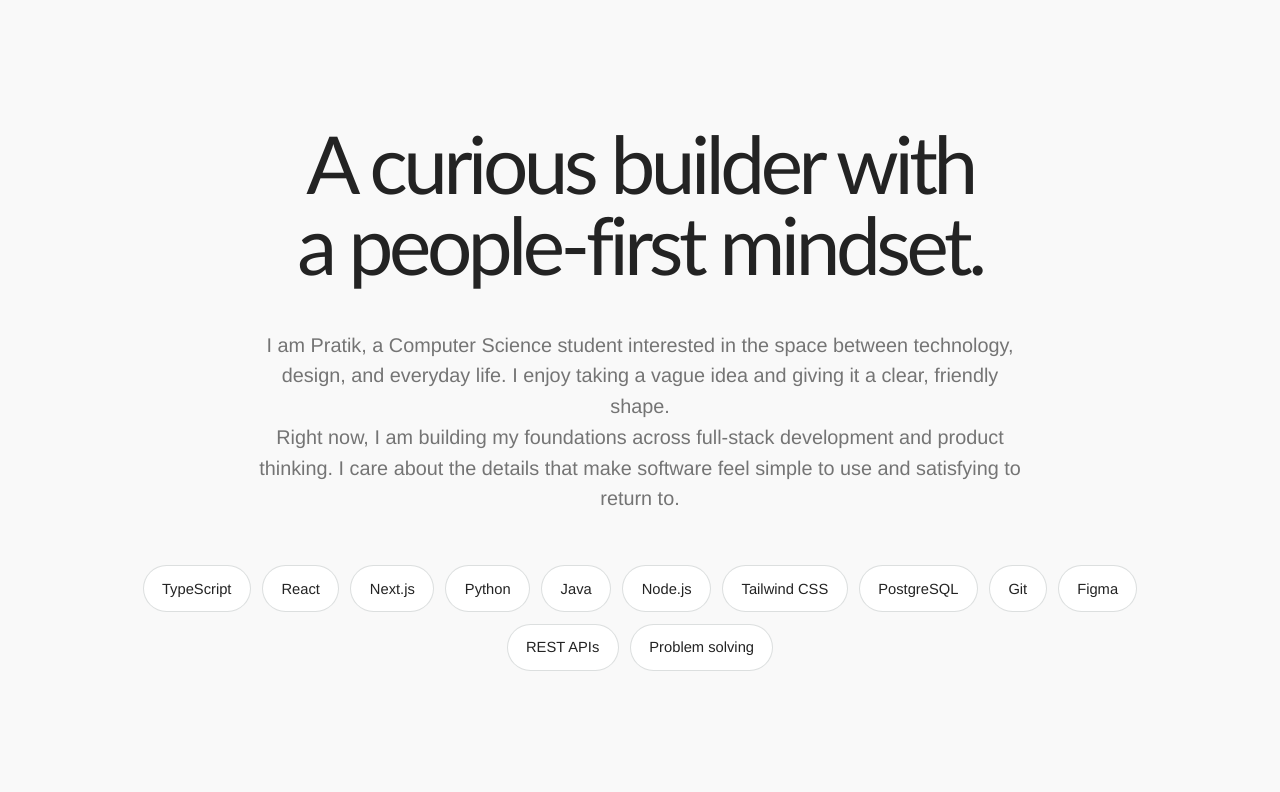
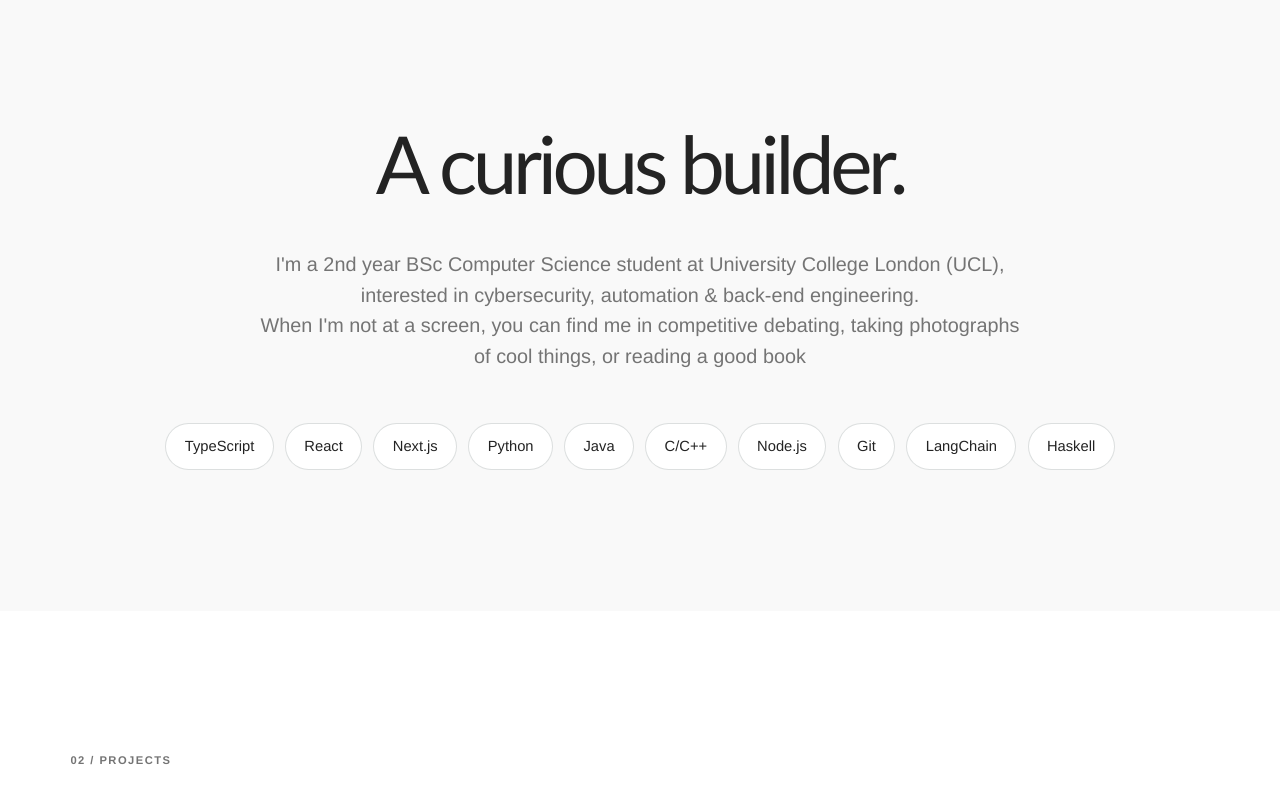
Before and after one commit to Pratik-Harani/portfolio-site, a Next.js app: page / in a window 1280 px wide. Shown: the part 760-1552 px from the top of the page. Built offline with nearby package versions, Linux system fonts and the light colour scheme.

Commit message:
Update About section skills & description

```diff
--- a/app/portfolio-data.ts
+++ b/app/portfolio-data.ts
@@ -20,12 +20,11 @@ export const hero = {
 };
 
 export const aboutSection = {
-  headline: ["A curious builder with a people-first mindset."],
-  description: ["I am Pratik, a Computer Science student interested in the space between technology, design, and everyday life. I enjoy taking a vague idea and giving it a clear, friendly shape.",
-    "Right now, I am building my foundations across full-stack development and product thinking. I care about the details that make software feel simple to use and satisfying to return to.",],
+  headline: ["A curious builder."],
+  description: ["I'm a 2nd year BSc Computer Science student at University College London (UCL), interested in cybersecurity, automation & back-end engineering.",
+     "When I'm not at a screen, you can find me in competitive debating, taking photographs of cool things, or reading a good book"],
   skills: [
-  "TypeScript", "React", "Next.js", "Python", "Java", "Node.js", "Tailwind CSS",
-  "PostgreSQL", "Git", "Figma", "REST APIs", "Problem solving",],
+    "TypeScript", "React", "Next.js", "Python", "Java", "C/C++", "Node.js", "Git", "LangChain", "Haskell"],
 };
 
 export const projects = [
```
